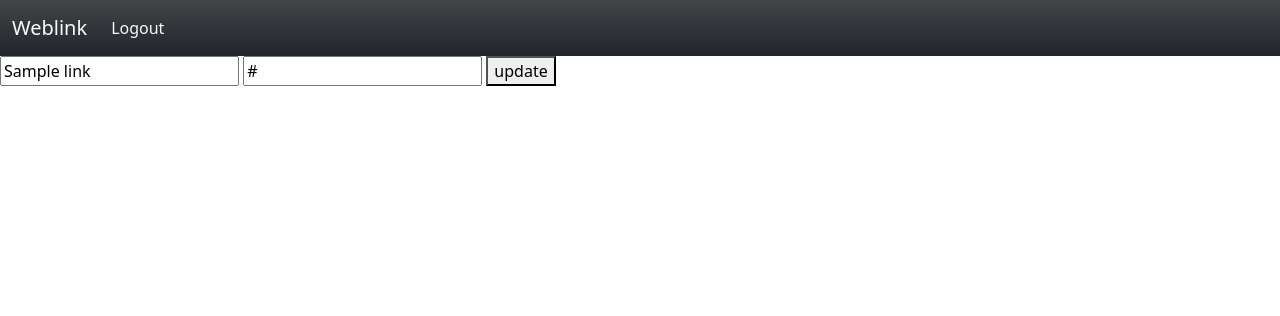
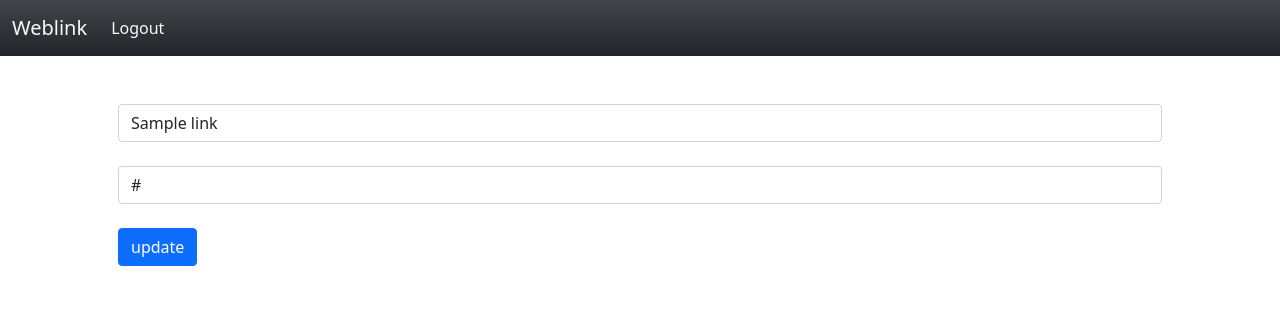
Before and after one commit to Jose-Puente2001/App-Link, a PHP site: page /edit.php?id=1 in a window 1280 px wide. Shown: the top 316 px of the page. Run offline with PHP 8.4, Linux system fonts and the light colour scheme; tables that the repository leaves empty or names only in its code hold one stand-in row (values such as "Sample post"); some libraries are stand-ins or nearby versions.

```diff
--- a/delete.php
+++ b/delete.php
@@ -7,9 +7,5 @@ if(isset($_GET['id'])){
 	$id = $_GET['id'];
 	$query = "DELETE FROM link WHERE id = $id";
 	$result = mysqli_query($connection, $query);
-
-    $_SESSION['message'] = "Note removed successfully";
-    $_SESSION['message_type'] = "danger";
-
 	header("Location: home.php");
 }
--- a/edit.php
+++ b/edit.php
@@ -5,7 +5,7 @@ require_once 'db.php';
 if(isset($_GET['id'])){
 
 	$id = $_GET['id'];
-	$query = "SELECT * FROM link WHERE id = $id";
+	$query = "SELECT * FROM link WHERE id=$id";
 	$result = mysqli_query($connection, $query);
 
 	if(mysqli_num_rows($result) == 1){
@@ -14,31 +14,33 @@ if(isset($_GET['id'])){
        $name = $row['name'];
        $link = $row['link'];
 	}
+}
 
 
 	if(isset($_POST['update'])){
-
+        $id = $_GET['id'];
 		$name = $_POST['name'];
 		$link = $_POST['url'];
-		$query = "UPDATE link set name = '$name' link = '$link' WHERE id = $id";
+		$query = "UPDATE link set name = '$name' link = '$link' WHERE id=$id";
 		mysqli_query($connection, $query);
-		$_SESSION['message'] = "Note updated successfully";
-	    $_SESSION['message_type'] = "warning";
 		header("Location: home.php");
 
 	}
-}
 
 ?>
 
 
 <?php require_once 'includes/header.php'; ?>
 <?php require_once 'includes/navigation.php'; ?>
-<div>
-	<form action="edit.php?id=<?php echo $_GET['id']; ?>" method="POST">
-		<input type="text" name="name" value= "<?php echo $name ?>" placeholder="name" />
-		<input type="url" name="url" value= "<?php echo $link ?>" placeholder="url" />
-		<button name="update">update</button>
+<div class="container p-5">
+    <form action="edit.php?id=<?php echo $_GET['id']; ?>" method="post">
+		<div class="mb-4">
+		  <input type="text" class="form-control" name="name" value="<?php echo $name; ?>" placeholder="name" />
+		</div>
+		<div class="mb-4">
+		 <input type="url" class="form-control" name="url" value="<?php echo $link; ?>" placeholder="url" />
+		</div>
+		<button  class="btn btn-primary" name="update">update</button>
 	</form>
 </div>
 <?php require_once 'includes/footer.php'; ?>
--- a/save.php
+++ b/save.php
@@ -15,8 +15,5 @@ if(isset($_POST['save_app'])){
    	   die('fallied');
    }
 
-   $_SESSION['message'] = "Note created successfully";
-   $_SESSION['message_type'] = "success";
-
    header("Location: home.php");
 }
```
Also changed, not shown: home.php (+5 -12 lines).
